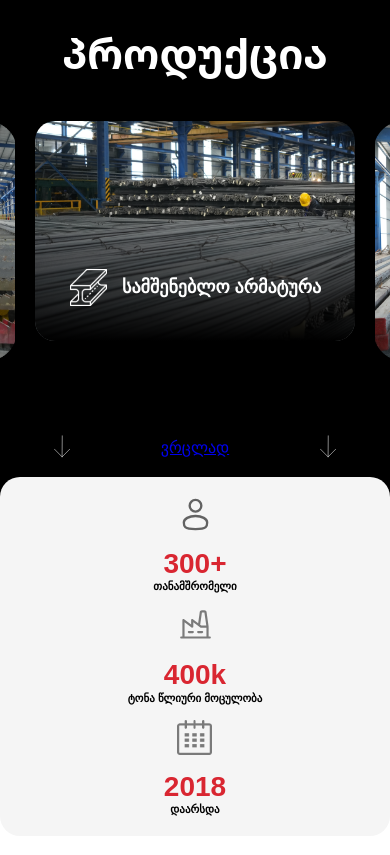
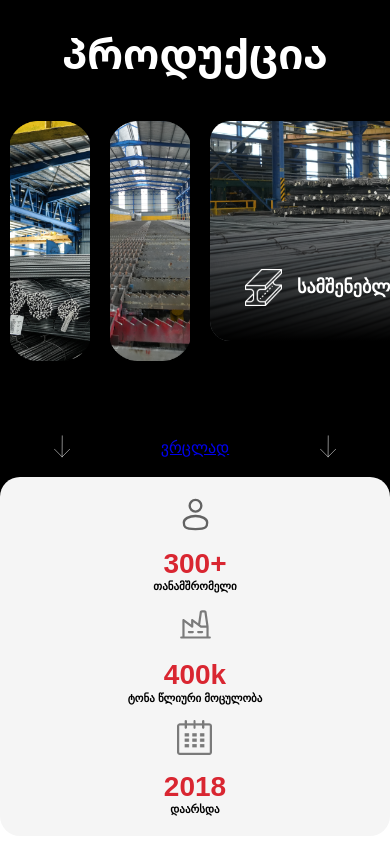
Before and after one commit to LukaKikvidze/gmetal_V, an Angular app: page / in a window 390 px wide. Shown: the part 1860-2715 px from the top of the page. Built offline with nearby package versions, Linux system fonts and the light colour scheme.

Commit message:
products fix4

```diff
--- a/src/app/components/products/products.css
+++ b/src/app/components/products/products.css
@@ -19,14 +19,15 @@
 .products-carousel {
   display: flex;
   justify-content: center;
-  align-items: flex-start; /* ცენტრში სწორი მდგომარეობა */
+  align-items: flex-start;
   gap: 20px;
   flex-wrap: nowrap; /* არასდროს გადახვევა */
   overflow-x: auto; /* მობილურზე შესაძლო scroll */
   margin-bottom: 67px;
   padding: 0 10px;
-  scroll-behavior: smooth; /* ნაზავი scroll */
+  scroll-behavior: smooth;
 }
+
 
 .carousel-side-img {
   width: 140px;
@@ -174,28 +175,25 @@
 
 /* Tablets & small screens */
 @media (max-width: 1024px) {
-  .carousel-center-item {
-    width: 400px;
-    height: 320px;
-  }
-  .carousel-side-img {
-    width: 100px;
-    height: 300px;
-  }
+  @media (max-width: 768px) {
+    .products-carousel {
+      justify-content: flex-start; /* გადადის მარცხნიდან */
     }
 
-@media (max-width: 768px) {
     .carousel-center-item {
       width: 320px;
       height: 220px;
     }
+
     .carousel-side-img {
       width: 80px;
       height: 240px;
     }
+
     .center-item-overlay {
       height: 160px;
       padding: 15px;
+    }
   }
 }
 
```
Lines whose indentation alone changed are shown as unchanged.
